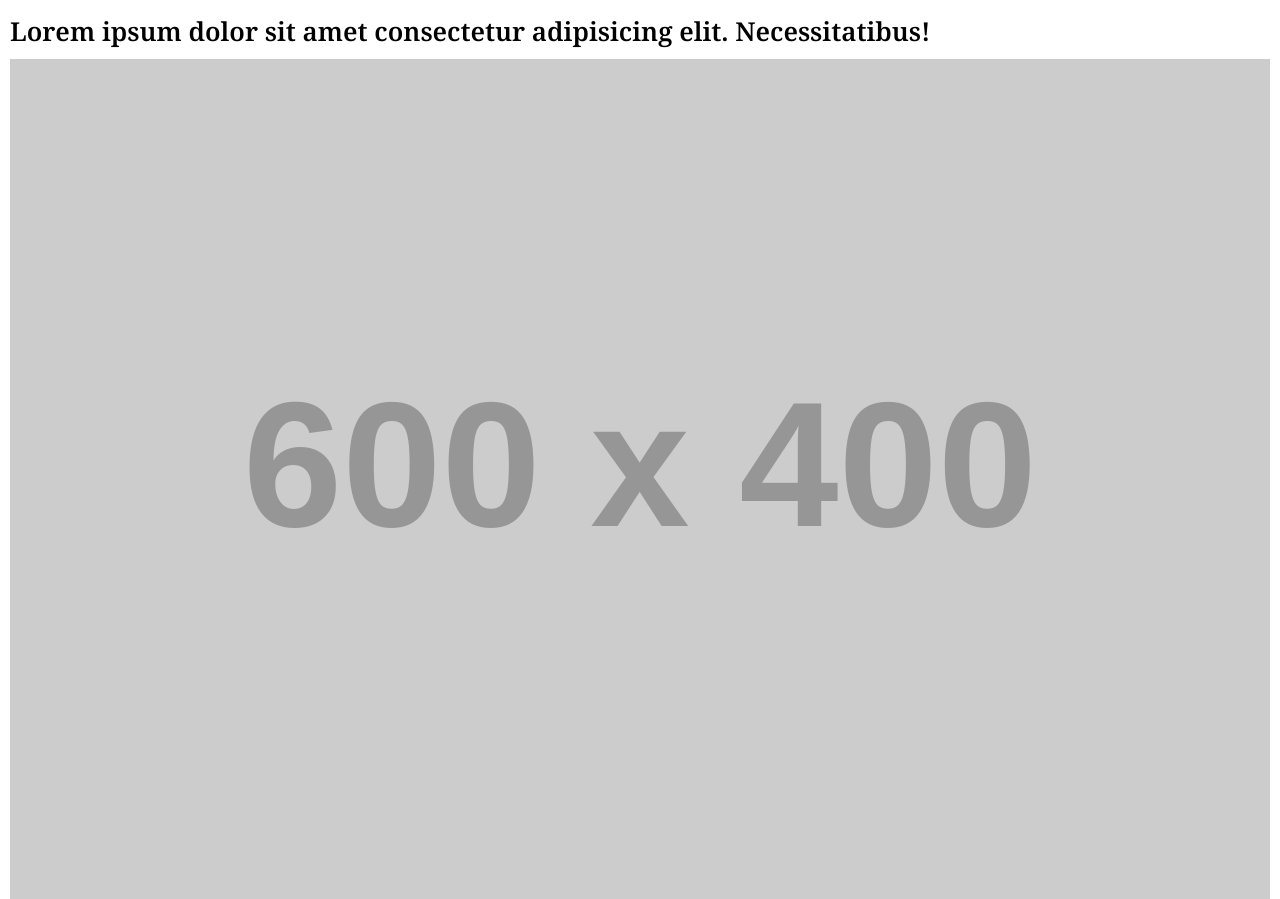
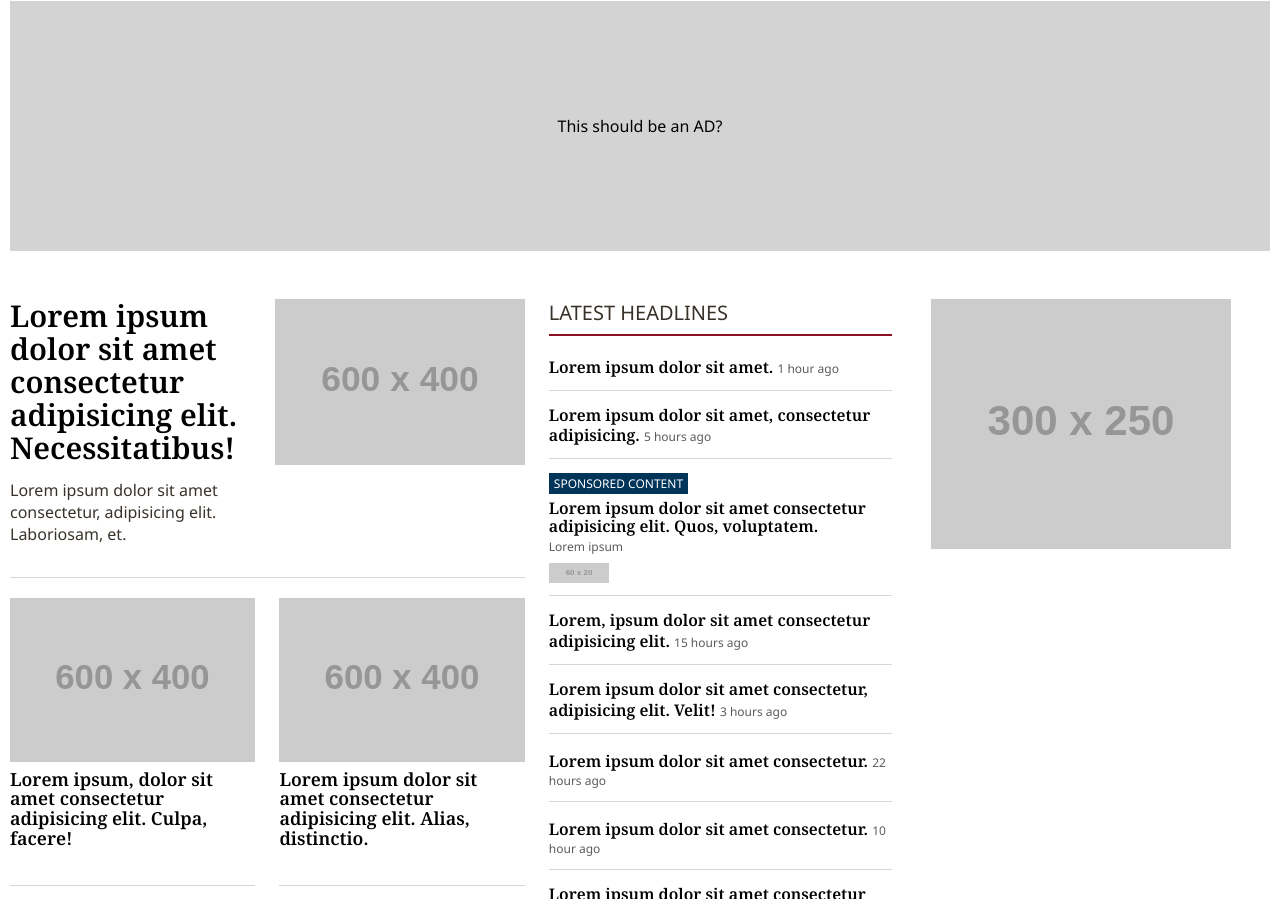
Before and after one commit to TheRealLorenz/fake-denver-post, a plain HTML site: page index.html in a window 1280 px wide. Shown: the part 79-978 px from the top of the page. Drawn offline with nearby package versions, Linux system fonts and the light colour scheme; placeholder pictures from the web are drawn by us.

Commit message:
Landing section is almost completely responsive

```diff
--- a/index.html
+++ b/index.html
@@ -27,30 +27,45 @@
 
 
     <main>
+        <div class="ad-banner">
+            This should be an AD?
+        </div>
         <section class="main-section">
+            <div class="columns">
+                <div class="col-left">
                     <article class="featured">
                         <h3>Lorem ipsum dolor sit amet consectetur adipisicing elit. Necessitatibus!</h3>
                         <img src="https://placehold.co/600x400" alt="Description of the image" />
                         <p>Lorem ipsum dolor sit amet consectetur, adipisicing elit. Laboriosam, et.</p>
                     </article>
-            <div class="small-articles-list">
+                    <ul class="small-articles-list">
+                        <li>
                             <article class="featured">
                                 <img src="https://placehold.co/600x400" alt="Description of the image" />
                                 <h3>Lorem ipsum, dolor sit amet consectetur adipisicing elit. Culpa, facere!</h3>
                             </article>
+                        </li>
+                        <li>
                             <article class="featured">
                                 <img src="https://placehold.co/600x400" alt="Description of the image" />
                                 <h3>Lorem ipsum dolor sit amet consectetur adipisicing elit. Alias, distinctio.</h3>
                             </article>
+                        </li>
+                        <li>
                             <article class="featured">
                                 <img src="https://placehold.co/600x400" alt="Description of the image" />
                                 <h3>Lorem ipsum dolor, sit amet consectetur adipisicing elit. Deleniti, delectus.</h3>
                             </article>
+                        </li>
+                        <li>
                             <article class="featured">
                                 <img src="https://placehold.co/600x400" alt="Description of the image" />
                                 <h3>Lorem ipsum dolor sit amet consectetur adipisicing elit. Consequuntur, deleniti?</h3>
                             </article>
+                        </li>
+                    </ul>
                 </div>
+                <div class="col-right">
                     <div class="headlines">
                         <h2>Latest headlines</h2>
                         <ul>
@@ -69,6 +84,11 @@
                                         <time datetime="">5 hours ago</time>
                                     </header>
                                 </article>
+                            </li>
+                            <li class="ad">
+                                <h3>Lorem ipsum dolor sit amet consectetur adipisicing elit. Quos, voluptatem.</h3>
+                                <span>Lorem ipsum</span>
+                                <img src="https://placehold.co/60x20" />
                             </li>
                             <li>
                                 <article>
@@ -116,6 +136,11 @@
                         <p>Sign up for Newsletters and Alerts</p>
                         <a href="">Sign up</a>
                     </div>
+                </div>
+            </div>
+            <aside class="ad-column">
+                <img src="https://placehold.co/300x250" alt="" />
+            </aside>
         </section>
 
         <section class="populars">
--- a/style.css
+++ b/style.css
@@ -26,24 +26,78 @@ a {
 }
 
 main {
-  margin-inline: 0.625em;
+  margin-top: 64px;
+  padding-inline: 0.625em;
+  margin-inline: auto;
+  max-width: 81.25em;
+}
+
+@media (min-width: 90em) {
+  main {
+    margin-top: calc(64px + 192px);
+  }
+}
+
+.ad-banner {
+  background-color: lightgray;
+  height: 50px;
+  line-height: 50px;
+  margin-bottom: 3em;
+  margin-top: calc(64px + 1em);
+  text-align: center;
+}
+
+@media (min-width: 40em) {
+  .ad-banner {
+    height: 90px;
+    line-height: 90px;
+  }
+}
+
+@media (min-width: 50em) {
+  .ad-banner {
+    height: 250px;
+    line-height: 250px;
+  }
 }
 
 .big-title {
   font-variant: small-caps;
   font-family: "Playfair Display", serif;
   font-weight: 400;
-  font-size: 1.625em;
+  font-size: clamp(1.3em, 6vw, 2.9em);
   margin-block: 0;
 }
 
 .main-header {
+  animation: slide-down linear forwards;
+  animation-timeline: scroll();
+  animation-range: 0px 100px;
+
   align-items: center;
+  background-color: white;
   border-bottom: 1px solid #9d9a98;
   display: flex;
   height: 64px;
-  /* position: fixed; */
   padding-inline: 0.625em;
+  position: fixed;
+  width: 100%;
+  z-index: 1000;
+}
+
+@keyframes slide-down {
+  0% {
+    top: 0;
+  }
+  64% {
+    top: -64px;
+  }
+  70% {
+    top: 0;
+  }
+  100% {
+    top: 0;
+  }
 }
 
 .main-header > .big-title {
@@ -58,49 +112,127 @@ main {
   font-size: 1em;
 }
 
+@media (min-width: 90em) {
+  @keyframes slide-down {
+    0% {
+      top: 0;
+      height: 192px;
+    }
+    64% {
+      top: -64px;
+      height: 192px;
+    }
+    70% {
+      top: 0;
+      height: 64px;
+    }
+    100% {
+      top: 0;
+      height: 64px;
+    }
+  }
+}
+
 .main-section {
   margin-block: 2em;
 }
 
 .featured {
+  display: grid;
+  grid-template-columns: 1fr;
   padding-bottom: 1em;
   border-bottom: 1px solid #d7d6d2;
   margin-bottom: 1.25em;
+
+  column-gap: 1rem;
+
+  grid-template-areas:
+    "first"
+    "second"
+    "third";
 }
 
 .featured > img {
   width: 100%;
   margin-bottom: 0.5em;
+  grid-area: second;
 }
 
 .featured > h3 {
   font-size: 1.625em;
   margin-bottom: 0.5em;
+  margin-top: 0;
   line-height: 1.1;
+  grid-area: first;
 }
 
 .featured > p {
   margin-top: 0;
   color: #38322a;
+  grid-area: third;
+}
+
+@media ((min-width: 40em) and (max-width: 49.9375em)) or (min-width: 80em) {
+  .featured {
+    grid-template-columns: 1fr 1fr;
+    grid-template-areas:
+      "first  second"
+      "third  second";
+  }
+}
+
+@media (min-width: 40em) {
+  .featured > h3 {
+    font-size: 1.875em;
+  }
 }
 
 .small-articles-list {
   margin-bottom: 2em;
+  padding: 0;
+  list-style-type: none;
 }
 
-.small-articles-list > article {
+.small-articles-list article {
   display: flex;
 }
 
-.small-articles-list > article > img {
+.small-articles-list article > img {
   width: 33%;
   margin: 0 1.25em 0.5em 0;
   height: fit-content;
 }
 
-.small-articles-list > article > h3 {
+.small-articles-list article > h3 {
   margin: 0;
   font-size: 1.125em;
+}
+
+.small-articles-list .featured {
+  gap: 0;
+}
+
+@media (min-width: 40em) {
+  .small-articles-list {
+    display: grid;
+    column-gap: 1.5rem;
+    row-gap: 1rem;
+    grid-template-columns: 1fr 1fr;
+  }
+
+  .small-articles-list article {
+    height: 100%;
+  }
+}
+
+@media (min-width: 50em) {
+  .small-articles-list article {
+    display: block;
+  }
+
+  .small-articles-list article > img {
+    width: 100%;
+  }
 }
 
 .headlines > h2 {
@@ -144,6 +276,32 @@ main {
   color: #5d5b5a;
 }
 
+.headlines .ad::before {
+  background-color: #003459;
+  color: white;
+  content: "sponsored content";
+  font-size: 0.75em;
+  padding: 2px 5px;
+  text-transform: uppercase;
+}
+
+.headlines .ad > h3 {
+  display: block;
+  margin-top: 0.5em;
+  margin-bottom: 0.2em;
+}
+
+.headlines .ad > span {
+  color: #5d5b5a;
+  font-size: 0.75em;
+  display: block;
+}
+
+.headlines .ad > img {
+  display: block;
+  margin-top: 0.5em;
+}
+
 .signup-container {
   background-color: #f1efeb;
   margin-block: 0.75em 3.25em;
@@ -167,6 +325,36 @@ main {
   background-color: #8e1024;
   padding: 0.75em 1em;
   border-radius: 4px;
+}
+
+.ad-column img {
+  display: block;
+  width: 50vw;
+  margin-inline: auto;
+  margin-bottom: 5em;
+  max-width: 100%;
+}
+
+@media (min-width: 40em) {
+  .ad-column img {
+    width: auto;
+    max-width: 100%;
+  }
+}
+
+@media (min-width: 50em) {
+  .columns {
+    /* align-items: start; */
+    display: grid;
+    grid-template-columns: 3fr 2fr;
+    /* grid-auto-flow: column; */
+    column-gap: 1.5rem;
+  }
+
+  .main-section {
+    display: grid;
+    grid-template-columns: 7fr 3fr;
+  }
 }
 
 .populars {
@@ -216,6 +404,12 @@ main {
   margin-right: 0.625em;
   text-align: center;
   width: 32px;
+}
+
+@media (min-width: 40em) {
+  .populars ol {
+    column-count: 2;
+  }
 }
 
 .category {
```
Lines whose indentation alone changed are shown as unchanged.
